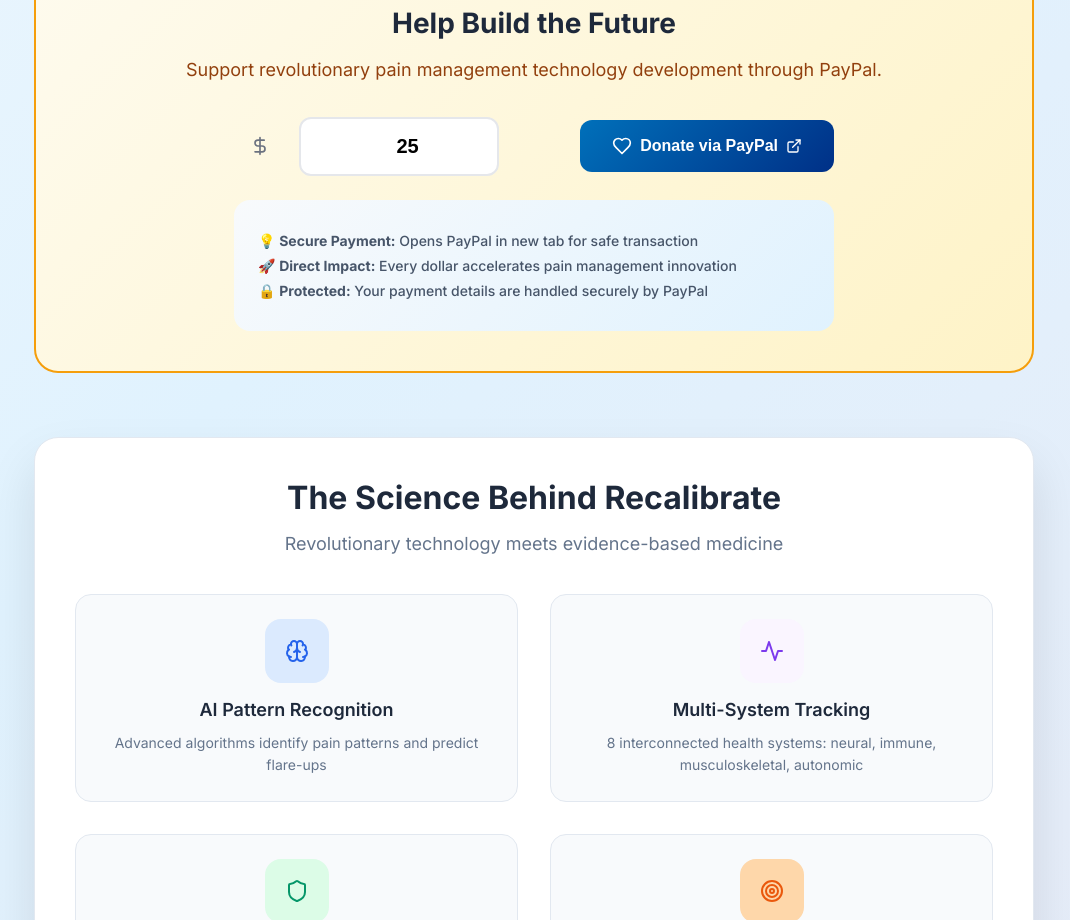
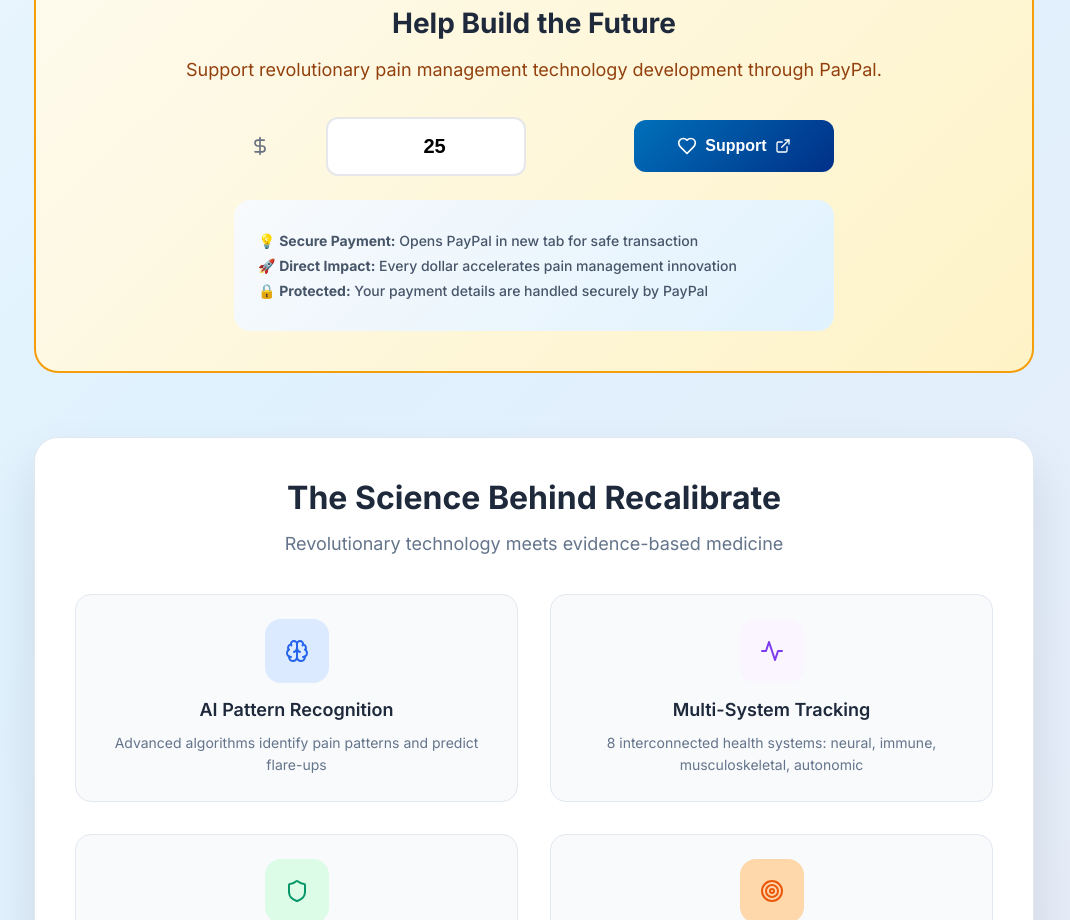
Before and after one commit to TS11-dev/recalibratepain-waitlist, a React (Create React App) app: page / in a window 1280 px wide. Shown: the part 1300-2220 px from the top of the page, without its empty margins (106-1176 px from the left). Built offline with nearby package versions, Linux system fonts and the light colour scheme; no server answers.

Commit message:
auto-commit for b938b0a9-8022-482b-a224-66ddf5a48e57

```diff
--- a/src/App.js
+++ b/src/App.js
@@ -269,7 +269,7 @@
                 disabled={!donationAmount || parseFloat(donationAmount) < 1}
               >
                 <Heart size={20} />
-                Donate via PayPal
+                Support
                 <ExternalLink size={16} />
               </button>
             </div>
```
